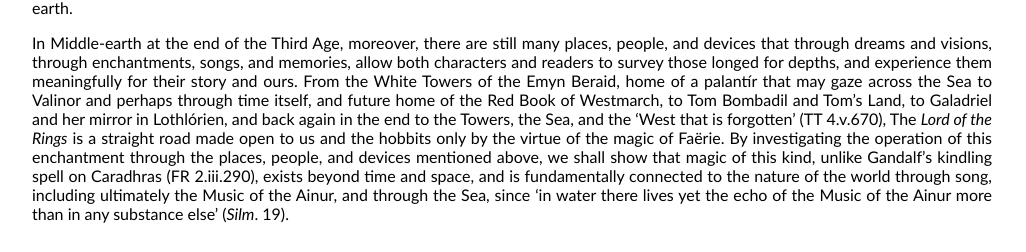
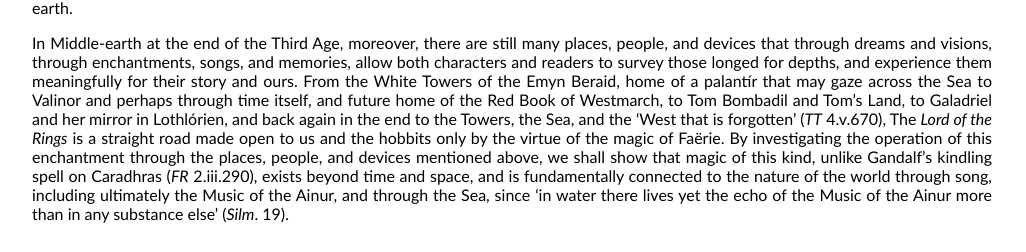
Before and after one commit to uoou/AWildernessOfDragons, a Jekyll site: the page built from essay.md, in a window 1280 px wide. Shown: the part 866-1118 px from the top of the page, without its empty margins (0-1026 px from the left). Built offline with Jekyll 4.4.1, drawn with Linux system fonts in a browser that asks for light colours; Markdown is read by kramdown in place of the engine named in the settings.

```diff
--- a/essay.md
+++ b/essay.md
@@ -12,4 +12,4 @@ Readers and scholars alike have long appreciated one of the most striking effect
 
 For by way of his vision of the destruction of Númenor, Tolkien established a turning-point in the temporal vision of Myth-transforming-into-History that he shared with Owen Barfield.  In The *Lord of the Rings* Tolkien expanded this moment of transition from a single catastrophe to an entire age – the Third Age, which he envisaged as a period in which Myth haunts and interpenetrates History.  Having derived the idea of the destruction of Númenor while devising an abortive story of time-travel from the present to the days of Myth, and having envisaged time-travel by means of W.J. Dunne's theory of dreams, Tolkien proceeded to utilize Dunne's theory in order to realize his vision of a world half-way between Myth and History.  Dunne's theory, in other words, provided the basis of the 'magic' of Middle-earth.
 
-In Middle-earth at the end of the Third Age, moreover, there are still many places, people, and devices that through dreams and visions, through enchantments, songs, and memories, allow both characters and readers to survey those longed for depths, and experience them meaningfully for their story and ours.  From the White Towers of the Emyn Beraid, home of a palantír that may gaze across the Sea to Valinor and perhaps through time itself, and future home of the Red Book of Westmarch, to Tom Bombadil and Tom’s Land, to Galadriel and her mirror in Lothlórien, and back again in the end to the Towers, the Sea, and the ‘West that is forgotten’ (TT 4.v.670), The *Lord of the Rings* is a straight road made open to us and the hobbits only by the virtue of the magic of Faërie.  By investigating the operation of this enchantment through the places, people, and devices mentioned above, we shall show that magic of this kind, unlike Gandalf’s kindling spell on Caradhras (FR 2.iii.290), exists beyond time and space, and is fundamentally connected to the nature of the world through song, including ultimately the Music of the Ainur, and through the Sea, since ‘in water there lives yet the echo of the Music of the Ainur more than in any substance else’ (*Silm*. 19).
+In Middle-earth at the end of the Third Age, moreover, there are still many places, people, and devices that through dreams and visions, through enchantments, songs, and memories, allow both characters and readers to survey those longed for depths, and experience them meaningfully for their story and ours.  From the White Towers of the Emyn Beraid, home of a palantír that may gaze across the Sea to Valinor and perhaps through time itself, and future home of the Red Book of Westmarch, to Tom Bombadil and Tom’s Land, to Galadriel and her mirror in Lothlórien, and back again in the end to the Towers, the Sea, and the ‘West that is forgotten’ (*TT* 4.v.670), The *Lord of the Rings* is a straight road made open to us and the hobbits only by the virtue of the magic of Faërie.  By investigating the operation of this enchantment through the places, people, and devices mentioned above, we shall show that magic of this kind, unlike Gandalf’s kindling spell on Caradhras (*FR* 2.iii.290), exists beyond time and space, and is fundamentally connected to the nature of the world through song, including ultimately the Music of the Ainur, and through the Sea, since ‘in water there lives yet the echo of the Music of the Ainur more than in any substance else’ (*Silm*. 19).
```
